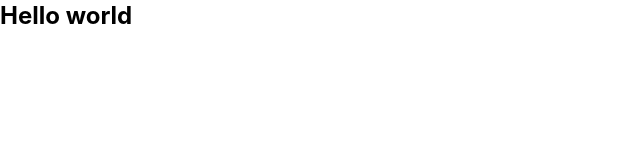
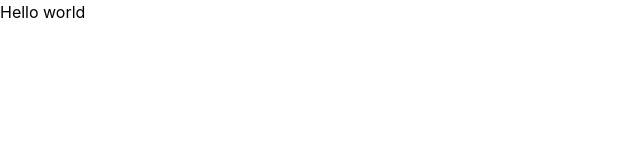
Before and after one commit to chrisgrabinski/next-template, a Next.js app: page / in a window 1280 px wide. Shown: the top 160 px of the page, without its empty margins (0-640 px from the left). Built offline with nearby package versions, Linux system fonts and the light colour scheme.

Commit message:
use heading element

```diff
--- a/src/app/page.tsx
+++ b/src/app/page.tsx
@@ -1,3 +1,7 @@
 export default function RootPage() {
-  return <div className="text-2xl font-bold">Hello world</div>;
+  return (
+    <div>
+      <h1>Hello world</h1>
+    </div>
+  );
 }
```
